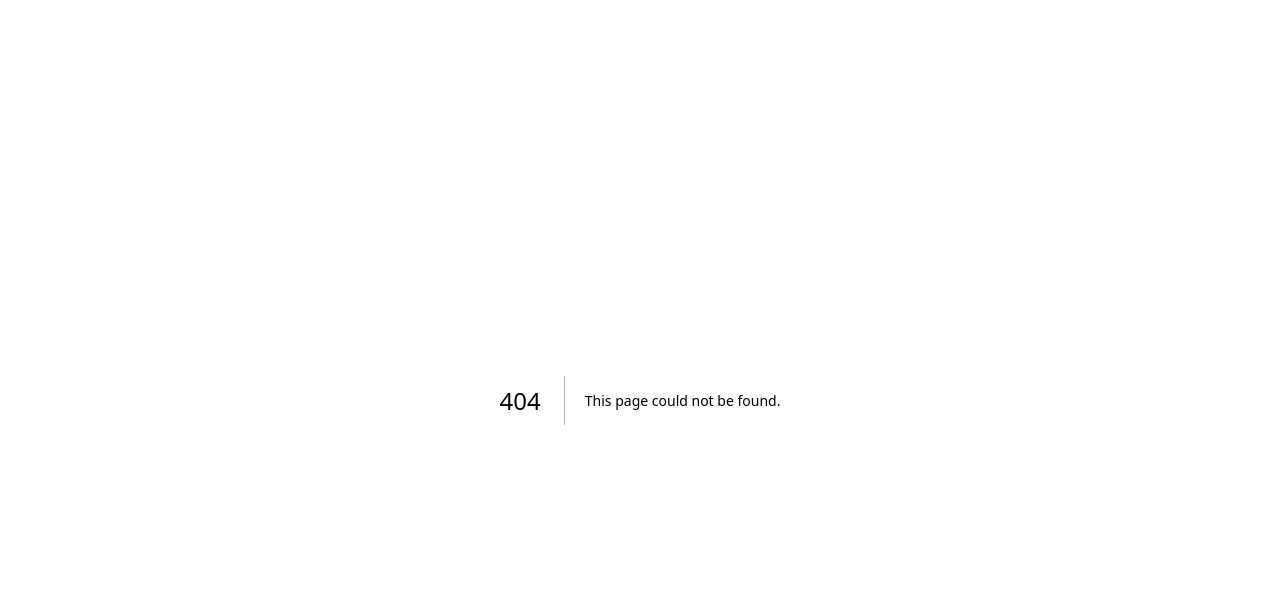
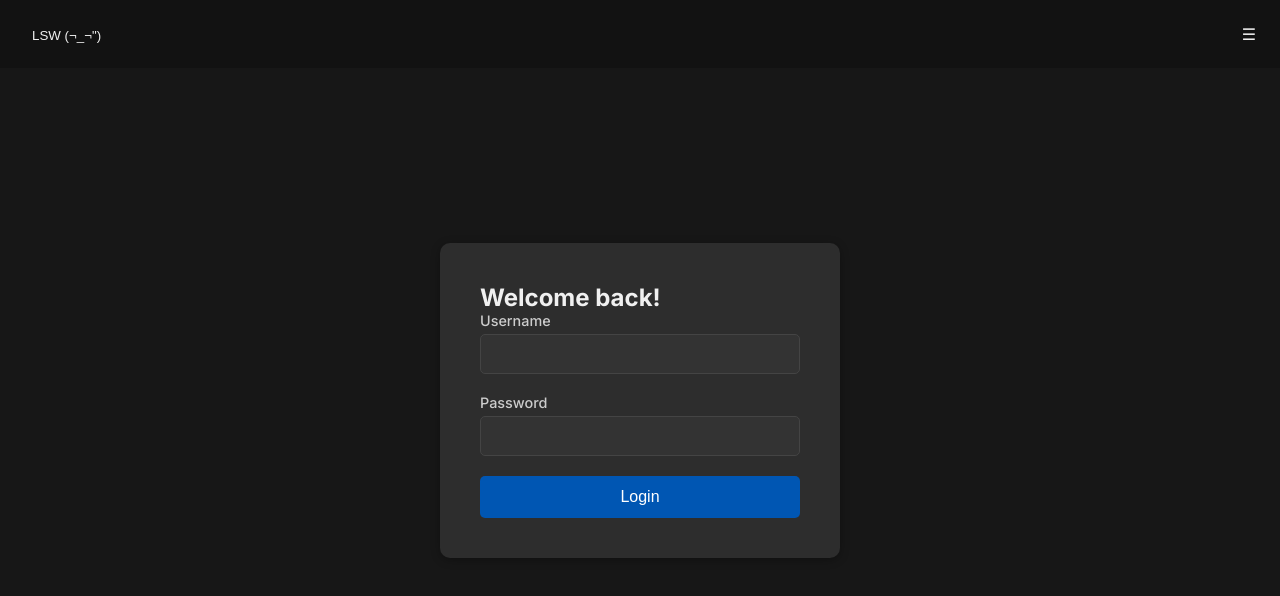
Before and after one commit to wweziza/lsw-ink, a Next.js app: page /login in a window 1280 px wide. Before the commit this address had no page. Shown: the top 596 px of the page. Built offline with nearby package versions, Linux system fonts and the light colour scheme.

Commit message:
login page worked

```diff
--- /dev/null
+++ b/src/app/login/page.tsx
@@ -0,0 +1,36 @@
+// components/layouts/Login.tsx
+'use client';
+import React from 'react';
+import Navbar from '../../components/layouts/navbar';
+import styles from '../../styles/Login.module.css';
+import { useTheme } from '../../components/functions/useTheme';
+
+const Login = () => {
+  const { isDarkMode, toggleTheme } = useTheme();
+
+  return (
+    <div className={`${styles.loginContainer} ${isDarkMode ? styles.dark : styles.light}`}>
+      <Navbar isDarkMode={isDarkMode} toggleTheme={toggleTheme} />
+      <div className={styles.loginContentWrapper}>
+        <div className={styles.loginContent}>
+          <h2>Welcome back!</h2>
+          <form className={styles.loginForm}>
+            <div className={styles.inputGroup}>
+              <label htmlFor="username">Username</label>
+              <input type="text" id="username" name="username" />
+            </div>
+            <div className={styles.inputGroup}>
+              <label htmlFor="password">Password</label>
+              <input type="password" id="password" name="password" />
+            </div>
+            <button type="submit" className={styles.loginButton}>
+              Login
+            </button>
+          </form>
+        </div>
+      </div>
+    </div>
+  );
+};
+
+export default Login;
--- a/src/app/page.module.css
+++ b/src/app/page.module.css
@@ -375,6 +375,7 @@
 }
 
 .sidebarLink {
+  cursor: pointer;
   display: block;
   color: inherit;
   text-decoration: none;
--- a/src/app/components/layouts/footer.tsx
+++ b/src/components/layouts/footer.tsx
@@ -1,6 +1,6 @@
 import React from 'react';
 //import styles from '../../styles/footer.module.css';
-import styles from '../../page.module.css';
+import styles from '../../app/page.module.css';
 const Footer = () => {
   return (
     <footer className={styles.footer}>
--- a/src/app/components/layouts/navbar.tsx
+++ b/src/components/layouts/navbar.tsx
@@ -1,20 +1,21 @@
-import React, { useState, useEffect, useRef, MouseEvent } from 'react'; // Import MouseEvent
+// components/layouts/Navbar.tsx
+import React, { useState, useEffect, useRef, MouseEvent } from 'react';
 import Link from 'next/link';
-import styles from '../../page.module.css';
+import styles from '../../app/page.module.css';
 import { useTheme } from '../functions/useTheme';
 import { useRandomLetters } from '../functions/useRandomLetters';
 import { useNavbarOpacity } from '../functions/useNavbarOpacity';
+
 interface NavbarProps {
-    toggleTheme: () => void; // Define the type of toggleTheme
-    // Add other props here if needed
-  }
+  isDarkMode: boolean;
+  toggleTheme: () => void;
+}
 
-  const Navbar: React.FC<NavbarProps> = ({ toggleTheme }) => {
-  const { isDarkMode } = useTheme();
+const Navbar: React.FC<NavbarProps> = ({ isDarkMode, toggleTheme }) => {
   const { randomLetters } = useRandomLetters();
   const { isNavbarOpaque } = useNavbarOpacity();
   const [isSidebarOpen, setIsSidebarOpen] = useState(false);
-  const sidebarRef = useRef<HTMLDivElement>(null); // Add type annotation
+  const sidebarRef = useRef<HTMLDivElement>(null);
 
   const toggleSidebar = () => {
     setIsSidebarOpen(!isSidebarOpen);
@@ -31,16 +32,22 @@ interface NavbarProps {
       }
     };
 
-    document.addEventListener('mousedown', handleClickOutside as any); // Add 'as any' to address TypeScript error
+    document.addEventListener('mousedown', handleClickOutside as any);
 
     return () => {
-      document.removeEventListener('mousedown', handleClickOutside as any); // Add 'as any' to address TypeScript error
+      document.removeEventListener('mousedown', handleClickOutside as any);
     };
   }, []);
 
+  const handleScrollToSecondPage = () => {
+    const secondPageElement = document.getElementById("secondPage");
+    if (secondPageElement) {
+      secondPageElement.scrollIntoView({ behavior: "smooth" });
+    }
+  };
 
   return (
-    <nav className={`${styles.navbar} ${isNavbarOpaque ? styles.opaque : ''}`}>
+    <nav className={`${styles.navbar} ${isNavbarOpaque ? styles.opaque : ''} ${isDarkMode ? styles.dark : styles.light}`}>
       <div className={styles.navbarInner}>
         <ul className={styles.navLinks}>
           <li>
@@ -62,9 +69,9 @@ interface NavbarProps {
         <Link href="/" className={styles.sidebarLink}>
           Home
         </Link>
-        <Link href="/collections" className={styles.sidebarLink}>
+        <a className={styles.sidebarLink} onClick={handleScrollToSecondPage}>
           Collections
-        </Link>
+        </a>
         <Link href="/login" className={styles.sidebarLink}>
           Login
         </Link>
--- a/src/app/contents/secondPage.tsx
+++ b/src/components/layouts/secondPage.tsx
@@ -1,11 +1,11 @@
 import React, { useRef, useEffect, useState } from 'react';
-import styles from '../page.module.css';
+import styles from '../../app/page.module.css';
 
 const SecondPage = () => {
 
   return (
     <div
-      className={`${styles.newPageContent}`}
+      className={`${styles.newPageContent}` } id="secondPage"
     >
       <h2>Explore Our Latest Collection</h2>
       <p>
--- /dev/null
+++ b/src/styles/Login.module.css
@@ -0,0 +1,89 @@
+/* components/styles/Login.module.css */
+.loginContainer {
+  display: flex;
+  justify-content: center;
+  align-items: center;
+  height: 100vh;
+  background-color: #f9f9f9;
+  transition: background-color 0.3s ease;
+}
+
+.dark.loginContainer {
+  background-color: #171717;
+}
+
+.loginContent {
+  width: 400px;
+  padding: 40px;
+  border-radius: 10px;
+  box-shadow: 0 2px 10px rgba(0, 0, 0, 0.1);
+  background-color: #fff;
+  transition: background-color 0.3s ease, box-shadow 0.3s ease;
+}
+
+.dark .loginContent {
+  background-color: #2d2d2d;
+  box-shadow: 0 2px 10px rgba(0, 0, 0, 0.3);
+}
+
+.loginForm {
+  display: flex;
+  flex-direction: column;
+}
+
+.inputGroup {
+  display: flex;
+  flex-direction: column;
+  margin-bottom: 20px;
+}
+
+.inputGroup label {
+  font-size: 0.9rem;
+  font-weight: 500;
+  margin-bottom: 5px;
+  color: #555;
+  transition: color 0.3s ease;
+}
+
+.dark .inputGroup label {
+  color: #ccc;
+}
+
+.inputGroup input {
+  padding: 10px;
+  border: 1px solid #ccc;
+  background-color: #f9f9f9;
+  border-radius: 5px;
+  font-size: 1rem;
+  color:#171717;
+  transition: border-color 0.3s ease, background-color 0.3s ease, color 0.3s ease;
+}
+
+.dark .inputGroup input {
+  border-color: #444;
+  background-color: #333;
+  color: #ccc;
+}
+
+.loginButton {
+  padding: 12px 20px;
+  background-color: #007bff;
+  color: #fff;
+  border: none;
+  border-radius: 5px;
+  font-size: 1rem;
+  cursor: pointer;
+  transition: background-color 0.3s ease;
+}
+
+.loginButton:hover {
+  background-color: #0056b3;
+}
+
+.dark .loginButton {
+  background-color: #0056b3;
+}
+
+.dark .loginButton:hover {
+  background-color: #003a7a;
+}
```
Also changed, not shown: src/app/page.tsx (+5 -5 lines), src/components/functions/useIntersectionObserver.jsx (renamed from src/app/components/functions/useIntersectionObserver.jsx), src/components/functions/useNavbarOpacity.jsx (renamed from src/app/components/functions/useNavbarOpacity.jsx), src/components/functions/useRandomLetters.jsx (renamed from src/app/components/functions/useRandomLetters.jsx), src/components/functions/useTheme.jsx (renamed from src/app/components/functions/useTheme.jsx), src/styles/secondPage.module.css (added).
